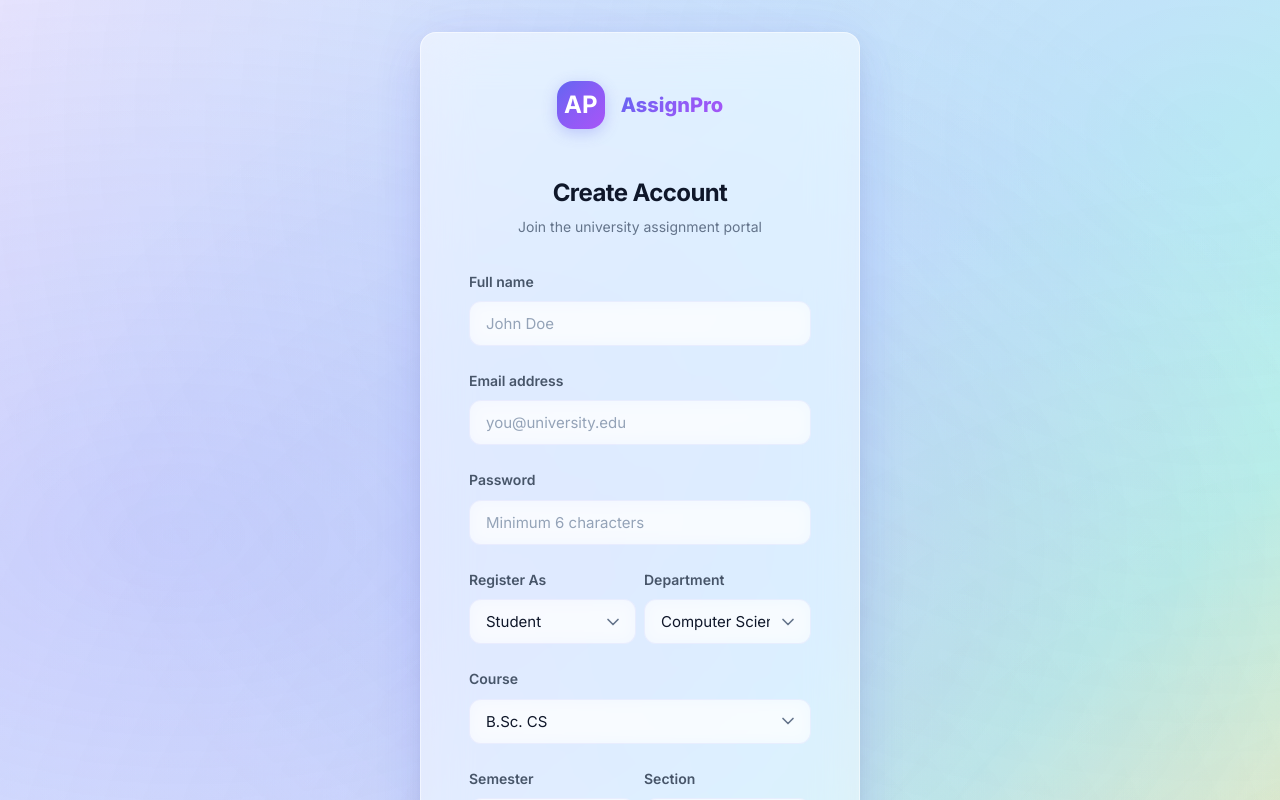
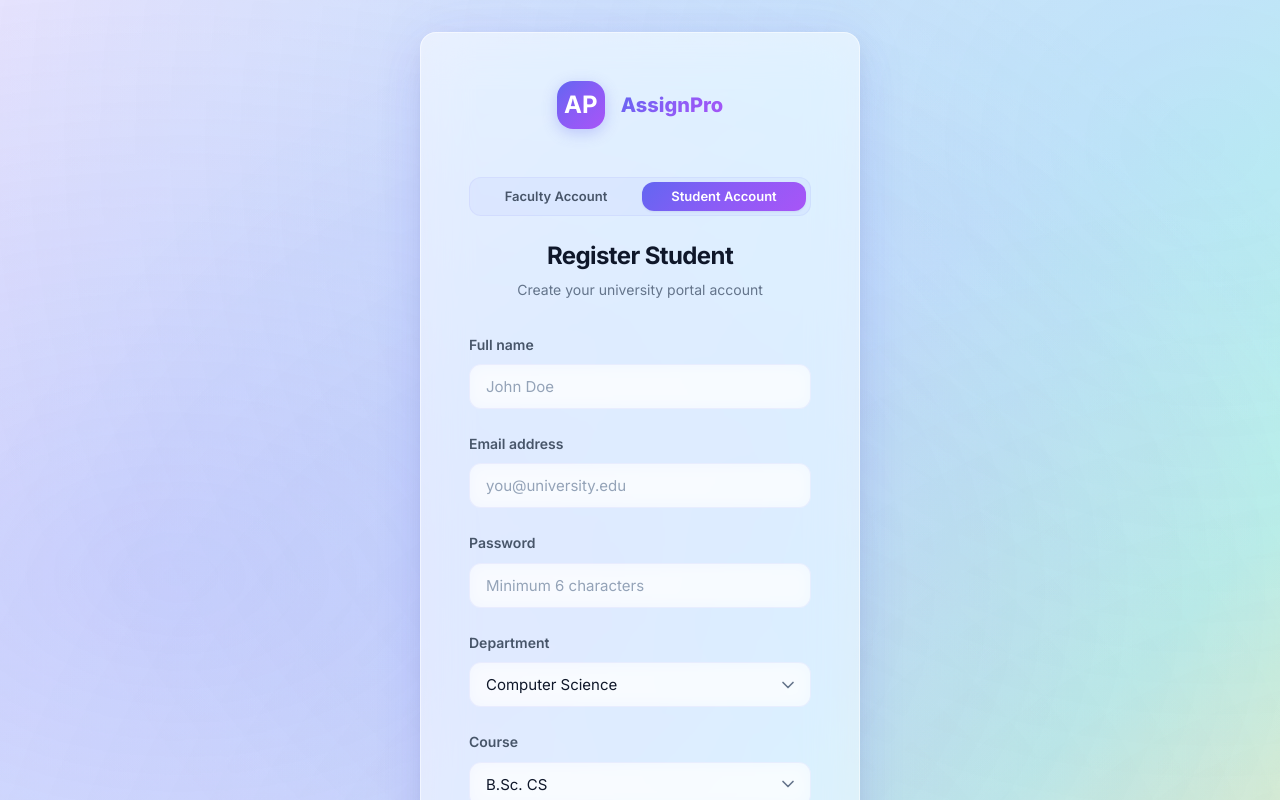
Before and after one commit to UtkarshGhub23/Online-Assignment-Submission-System, a Next.js app in the folder assignment-system/: page /register in a window 1280 px wide. Shown: the top 800 px of the page. Built offline with nearby package versions, Linux system fonts and the light colour scheme; no server answers.

Commit message:
Update registration page with interactive Faculty and Student account tabs

```diff
--- a/assignment-system/src/app/register/page.js
+++ b/assignment-system/src/app/register/page.js
@@ -42,14 +42,56 @@ export default function RegisterPage() {
 
   return (
     <div className="auth-page">
-      <div className="auth-card glass-card">
+      <div className="auth-card glass-card" style={{ maxWidth: '440px', width: '100%' }}>
         <div className="auth-logo">
           <div className="auth-logo-icon" style={{ color: 'white', fontWeight: 'bold' }}>AP</div>
           <span className="auth-logo-text">AssignPro</span>
         </div>
 
-        <h1 className="auth-title">Create Account</h1>
-        <p className="auth-subtitle">Join the university assignment portal</p>
+        <div style={{
+          display: 'grid',
+          gridTemplateColumns: '1fr 1fr',
+          gap: '4px',
+          padding: '4px',
+          background: 'rgba(99, 102, 241, 0.05)',
+          borderRadius: 'var(--radius-md)',
+          border: '1px solid var(--border-color)',
+          marginBottom: 'var(--spacing-lg)'
+        }}>
+          <button
+            type="button"
+            className={`btn btn-sm ${role === 'faculty' ? 'btn-primary' : ''}`}
+            style={{
+              background: role === 'faculty' ? 'var(--gradient-primary)' : 'transparent',
+              color: role === 'faculty' ? 'white' : 'var(--text-secondary)',
+              border: 'none',
+              boxShadow: role === 'faculty' ? 'var(--shadow-sm)' : 'none',
+              padding: 'var(--spacing-sm)'
+            }}
+            onClick={() => setRole('faculty')}
+          >
+            Faculty Account
+          </button>
+          <button
+            type="button"
+            className={`btn btn-sm ${role === 'student' ? 'btn-primary' : ''}`}
+            style={{
+              background: role === 'student' ? 'var(--gradient-primary)' : 'transparent',
+              color: role === 'student' ? 'white' : 'var(--text-secondary)',
+              border: 'none',
+              boxShadow: role === 'student' ? 'var(--shadow-sm)' : 'none',
+              padding: 'var(--spacing-sm)'
+            }}
+            onClick={() => setRole('student')}
+          >
+            Student Account
+          </button>
+        </div>
+
+        <h1 className="auth-title">
+          {role === 'faculty' ? 'Register Faculty' : 'Register Student'}
+        </h1>
+        <p className="auth-subtitle">Create your university portal account</p>
 
         {error && <div className="auth-error">{error}</div>}
 
@@ -97,20 +139,6 @@ export default function RegisterPage() {
             />
           </div>
 
-          <div style={{ display: 'grid', gridTemplateColumns: '1fr 1fr', gap: 'var(--spacing-sm)' }}>
-            <div className="form-group">
-              <label className="form-label" htmlFor="role">Register As</label>
-              <select
-                id="role"
-                className="form-select"
-                value={role}
-                onChange={(e) => setRole(e.target.value)}
-              >
-                <option value="student">Student</option>
-                <option value="faculty">Faculty Member</option>
-              </select>
-            </div>
-
           <div className="form-group">
             <label className="form-label" htmlFor="department">Department</label>
             <select
@@ -124,7 +152,6 @@ export default function RegisterPage() {
               <option value="Electrical Engineering">Electrical Engineering</option>
               <option value="Mechanical Engineering">Mechanical Engineering</option>
             </select>
-            </div>
           </div>
 
           {role === 'student' && (
@@ -181,6 +208,7 @@ export default function RegisterPage() {
             type="submit"
             className="btn btn-primary btn-lg w-full"
             disabled={loading}
+            style={{ marginTop: 'var(--spacing-md)' }}
           >
             {loading ? 'Creating account...' : 'Create Account'}
           </button>
```
Lines whose indentation alone changed are shown as unchanged.
